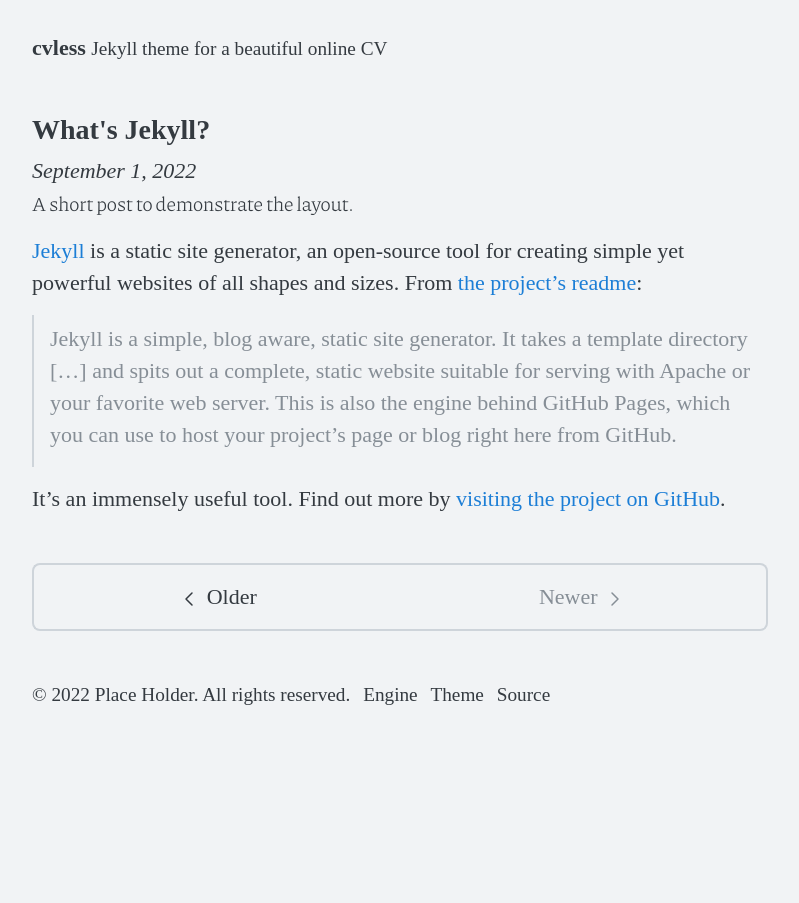
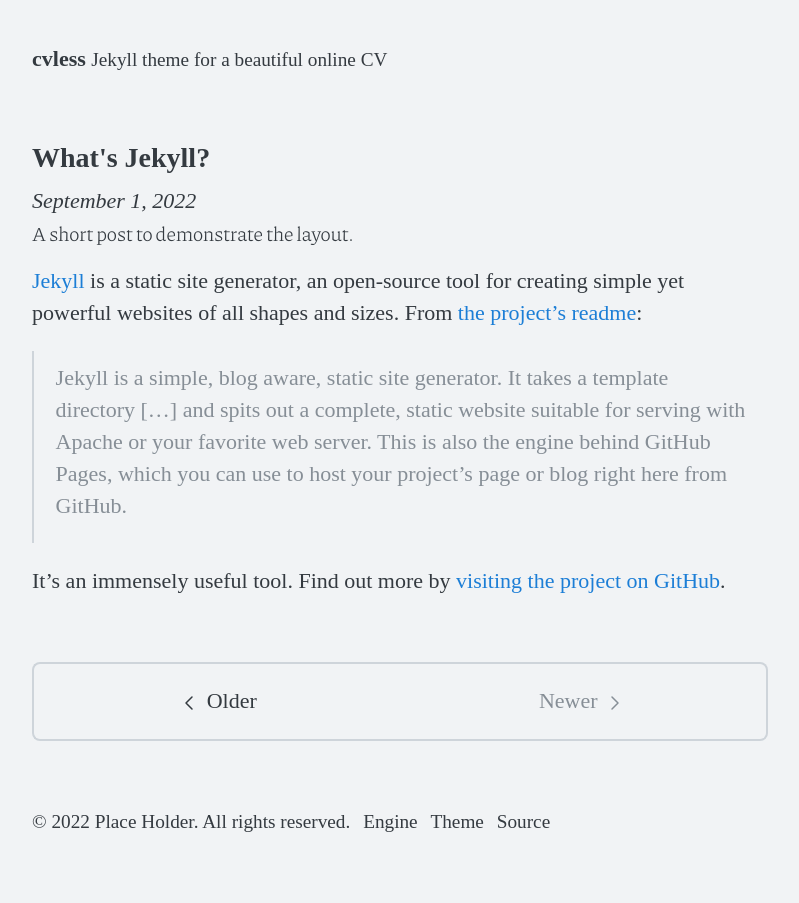
Before and after one commit to piazzai/cvless, a Jekyll site: the page built from index.html, in a window 1280 px wide. Shown: the whole page, without its empty margins (240-1039 px from the left). Built offline with Jekyll 4.4.1, drawn with Linux system fonts in a browser that asks for light colours; some web fonts are replaced; the list of posts is cut into pages by our own code.

Commit message:
Increase spacer

```diff
--- a/_sass/_variables.scss
+++ b/_sass/_variables.scss
@@ -21,5 +21,5 @@
   --svg-stroke-width: 1.5;
   --border-width: 0.15rem;
   --border-radius: 0.5rem;
-  --spacer: 1rem;
+  --spacer: 1.35rem;
 }
```
